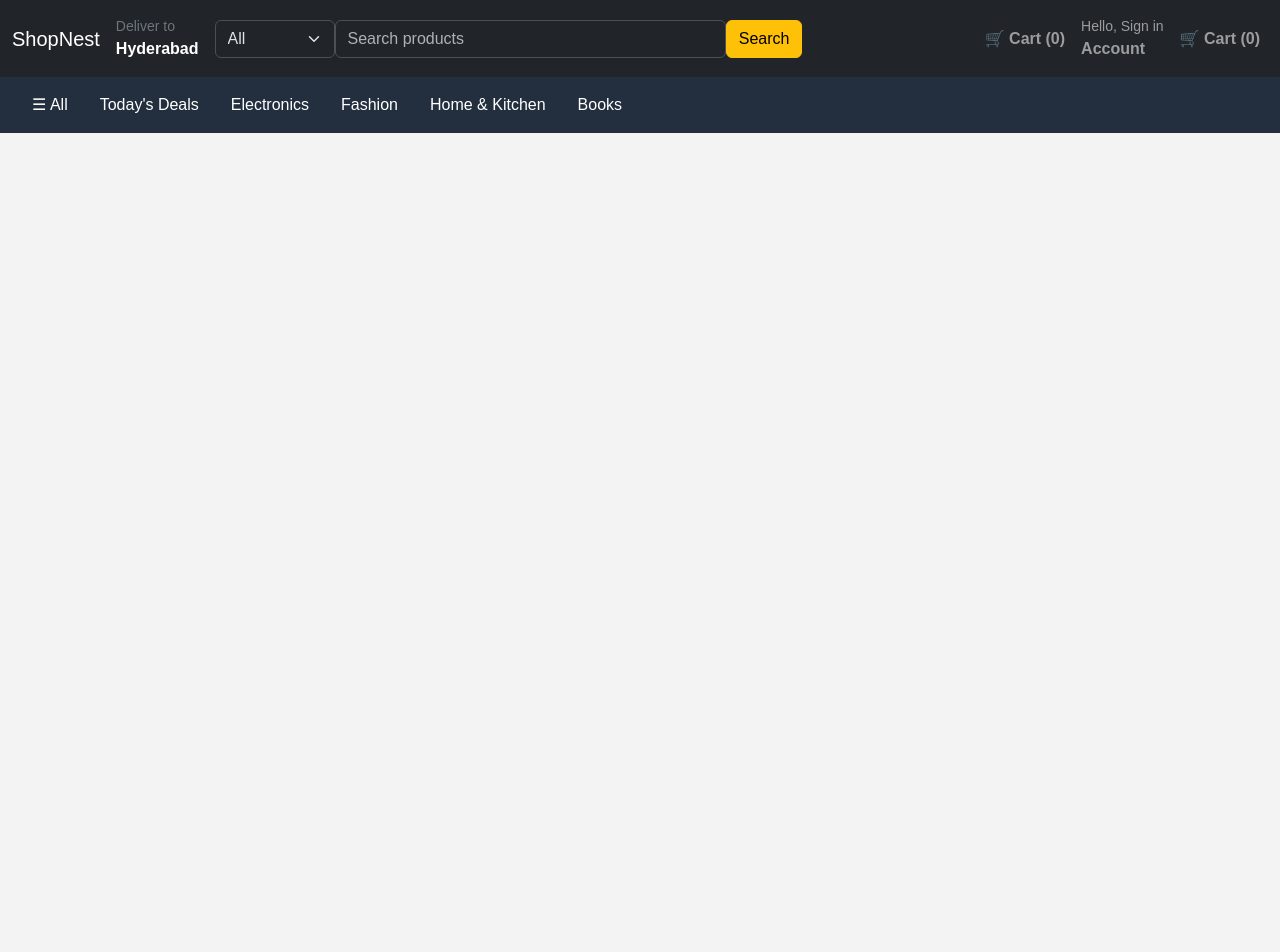
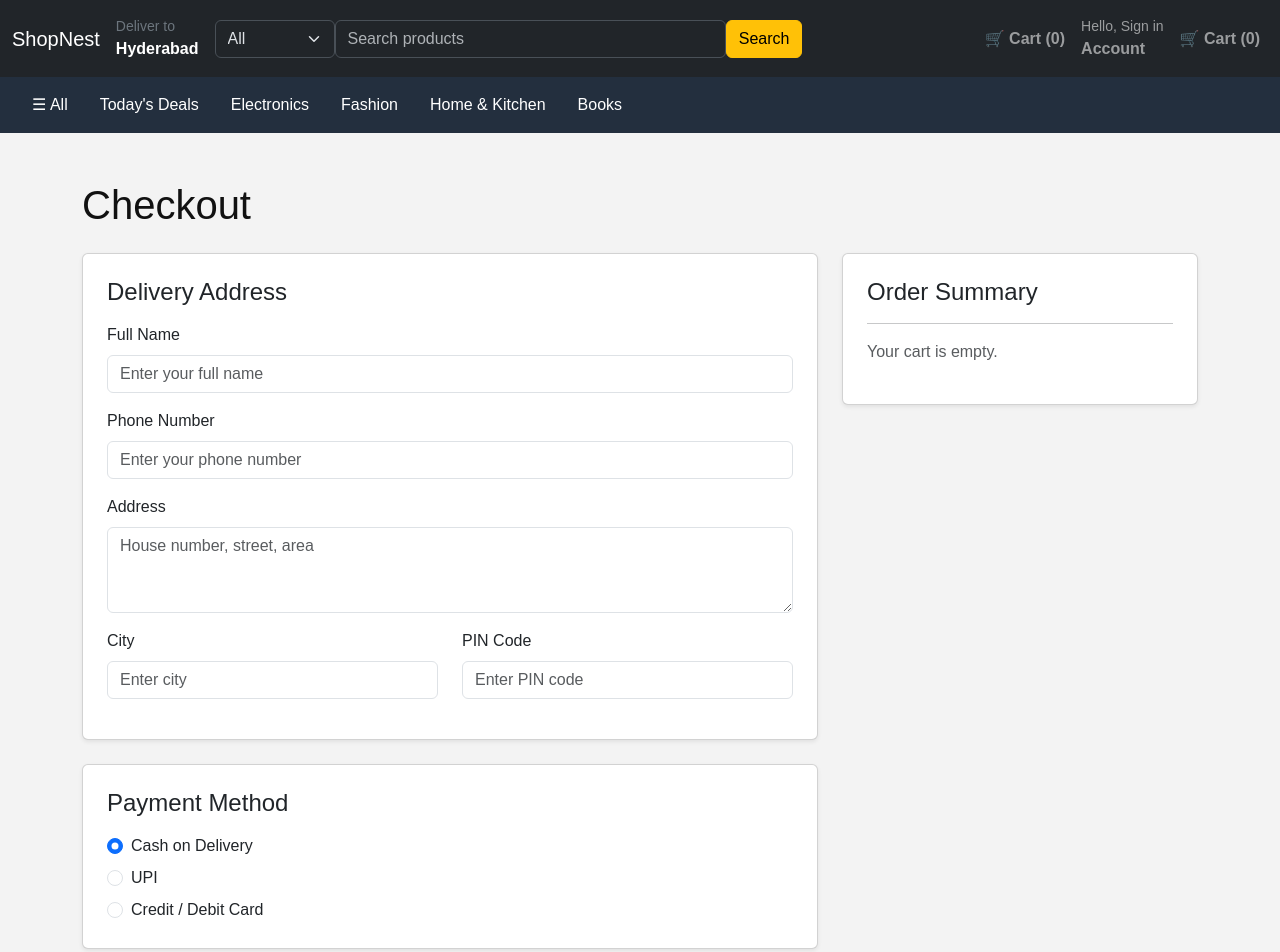
Before and after one commit to Keerthi2210/Amazon-clone-, a React app in the folder frontend/: page /checkout in a window 1280 px wide. Shown: the top 952 px of the page. Before the commit the page ends 800 px from the top, so only its background shows below. Built offline with nearby package versions, Linux system fonts and the light colour scheme; the HTML template or start-up script is replaced by a standard one.

Commit message:
Complete checkout formality

```diff
--- a/frontend/src/App.jsx
+++ b/frontend/src/App.jsx
@@ -7,6 +7,7 @@ import Products from './pages/Products'
 import ProductDetails from './pages/ProductDetails'
 import Signup from './pages/Signup'
 import Profile from './pages/Profile'
+import Checkout from './pages/Checkout'
 function App() {
   return (
     <>
@@ -35,6 +36,7 @@ function App() {
           element={<Signup />}
         />
         <Route path="/profile" element={<Profile />} />
+        <Route path="/checkout" element={<Checkout />} />
       </Routes>
     </>
   )
--- a/frontend/src/context/CartContext.jsx
+++ b/frontend/src/context/CartContext.jsx
@@ -64,6 +64,10 @@ export function CartProvider({ children }) {
       )
     )
   }
+  const clearCart = () => {
+    setCartItems([])
+  }
+
   return (
     <CartContext.Provider
       value={{
@@ -71,7 +75,8 @@ export function CartProvider({ children }) {
         addToCart,
         increaseQuantity,
         decreaseQuantity,
-        removeFromCart
+        removeFromCart,
+        clearCart
       }}
       >
       {children}
--- a/frontend/src/pages/Cart.jsx
+++ b/frontend/src/pages/Cart.jsx
@@ -1,3 +1,4 @@
+import { useNavigate } from 'react-router-dom'
 import { useContext } from 'react'
 import {
   Container,
@@ -10,12 +11,15 @@ import {
 import CartContext from '../context/CartContext'
 
 function Cart() {
+
   const {
     cartItems,
     increaseQuantity,
     decreaseQuantity,
     removeFromCart
   } = useContext(CartContext)
+
+  const navigate = useNavigate()
 
   const cartTotal = cartItems.reduce(
     (total, item) =>
@@ -246,10 +250,10 @@ function Cart() {
                   <Button
                     variant="warning"
                     className="w-100 mt-3"
+                    onClick={() => navigate('/checkout')}
                   >
                     Proceed to Checkout
                   </Button>
-
                 </Card.Body>
               </Card>
 
--- /dev/null
+++ b/frontend/src/pages/Checkout.jsx
@@ -0,0 +1,356 @@
+import {
+  useContext,
+  useState
+} from 'react'
+
+import {
+  Container,
+  Row,
+  Col,
+  Card,
+  Form,
+  Button,
+  Alert
+} from 'react-bootstrap'
+import { useNavigate } from 'react-router-dom'
+import CartContext from '../context/CartContext'
+
+function Checkout() {
+  const { cartItems, clearCart } = useContext(CartContext)
+  const navigate = useNavigate()
+
+  // Calculate final cart price
+  const cartTotal = cartItems.reduce(
+    (total, item) =>
+      total + item.price * item.quantity,
+    0
+  )
+
+  // Calculate total number of items
+  const totalItems = cartItems.reduce(
+    (total, item) =>
+      total + item.quantity,
+    0
+  )
+
+  // Checkout form data
+  const [fullName, setFullName] = useState('')
+  const [phone, setPhone] = useState('')
+  const [address, setAddress] = useState('')
+  const [city, setCity] = useState('')
+  const [pinCode, setPinCode] = useState('')
+
+  // Default payment method
+  const [paymentMethod, setPaymentMethod] =
+    useState('Cash on Delivery')
+  const [error, setError] = useState('')
+  const handlePlaceOrder = () => {
+    if (
+      !fullName.trim() ||
+      !phone.trim() ||
+      !address.trim() ||
+      !city.trim() ||
+      !pinCode.trim()
+    ) {
+      setError('Please fill in all delivery details.')
+      return
+    }
+
+    if (phone.length !== 10) {
+      setError(
+        'Please enter a valid 10-digit phone number.'
+      )
+      return
+    }
+
+    if (pinCode.length !== 6) {
+      setError(
+        'Please enter a valid 6-digit PIN code.'
+      )
+      return
+    }
+
+    setError('')
+
+    clearCart()
+
+    navigate('/')
+  }
+  return (
+    <Container className="py-5">
+      <h1 className="mb-4">
+        Checkout
+      </h1>
+
+      <Row className="g-4">
+
+        {/* LEFT SIDE */}
+        <Col lg={8}>
+
+          {/* DELIVERY ADDRESS */}
+          <Card className="shadow-sm mb-4">
+            <Card.Body className="p-4">
+              <h4 className="mb-3">
+                Delivery Address
+              </h4>
+
+              <Form>
+                {/* FULL NAME */}
+                <Form.Group className="mb-3">
+                  <Form.Label>
+                    Full Name
+                  </Form.Label>
+
+                  <Form.Control
+                    type="text"
+                    placeholder="Enter your full name"
+                    value={fullName}
+                    onChange={(event) =>
+                      setFullName(event.target.value)
+                    }
+                  />
+                </Form.Group>
+
+                {/* PHONE NUMBER */}
+                <Form.Group className="mb-3">
+                  <Form.Label>
+                    Phone Number
+                  </Form.Label>
+
+                  <Form.Control
+                    type="tel"
+                    placeholder="Enter your phone number"
+                    value={phone}
+                    onChange={(event) =>
+                      setPhone(event.target.value)
+                    }
+                  />
+                </Form.Group>
+
+                {/* ADDRESS */}
+                <Form.Group className="mb-3">
+                  <Form.Label>
+                    Address
+                  </Form.Label>
+
+                  <Form.Control
+                    as="textarea"
+                    rows={3}
+                    placeholder="House number, street, area"
+                    value={address}
+                    onChange={(event) =>
+                      setAddress(event.target.value)
+                    }
+                  />
+                </Form.Group>
+
+                <Row>
+                  {/* CITY */}
+                  <Col md={6}>
+                    <Form.Group className="mb-3">
+                      <Form.Label>
+                        City
+                      </Form.Label>
+
+                      <Form.Control
+                        type="text"
+                        placeholder="Enter city"
+                        value={city}
+                        onChange={(event) =>
+                          setCity(event.target.value)
+                        }
+                      />
+                    </Form.Group>
+                  </Col>
+
+                  {/* PIN CODE */}
+                  <Col md={6}>
+                    <Form.Group className="mb-3">
+                      <Form.Label>
+                        PIN Code
+                      </Form.Label>
+
+                      <Form.Control
+                        type="text"
+                        placeholder="Enter PIN code"
+                        value={pinCode}
+                        onChange={(event) =>
+                          setPinCode(event.target.value)
+                        }
+                      />
+                    </Form.Group>
+                  </Col>
+                </Row>
+              </Form>
+            </Card.Body>
+          </Card>
+
+          {/* PAYMENT METHOD */}
+          <Card className="shadow-sm">
+            <Card.Body className="p-4">
+              <h4 className="mb-3">
+                Payment Method
+              </h4>
+
+              <Form.Check
+                type="radio"
+                name="payment"
+                label="Cash on Delivery"
+                value="Cash on Delivery"
+                checked={
+                  paymentMethod ===
+                  'Cash on Delivery'
+                }
+                onChange={(event) =>
+                  setPaymentMethod(
+                    event.target.value
+                  )
+                }
+              />
+
+              <Form.Check
+                type="radio"
+                name="payment"
+                label="UPI"
+                value="UPI"
+                checked={
+                  paymentMethod === 'UPI'
+                }
+                onChange={(event) =>
+                  setPaymentMethod(
+                    event.target.value
+                  )
+                }
+                className="mt-2"
+              />
+
+              <Form.Check
+                type="radio"
+                name="payment"
+                label="Credit / Debit Card"
+                value="Credit / Debit Card"
+                checked={
+                  paymentMethod ===
+                  'Credit / Debit Card'
+                }
+                onChange={(event) =>
+                  setPaymentMethod(
+                    event.target.value
+                  )
+                }
+                className="mt-2"
+              />
+            </Card.Body>
+          </Card>
+        </Col>
+
+        {/* RIGHT SIDE */}
+        <Col lg={4}>
+          <Card className="shadow-sm">
+            <Card.Body className="p-4">
+              <h4>
+                Order Summary
+              </h4>
+
+              <hr />
+
+              {cartItems.length === 0 ? (
+                <p className="text-muted">
+                  Your cart is empty.
+                </p>
+              ) : (
+                <>
+                  {/* PRODUCTS */}
+                  {cartItems.map((item) => (
+                    <div
+                      key={item.id}
+                      className="
+                        d-flex
+                        justify-content-between
+                        mb-3
+                      "
+                    >
+                      <div>
+                        <strong>
+                          {item.name}
+                        </strong>
+
+                        <div className="text-muted">
+                          Qty: {item.quantity}
+                        </div>
+                      </div>
+
+                      <span>
+                        ₹
+                        {(
+                          item.price *
+                          item.quantity
+                        ).toLocaleString(
+                          'en-IN'
+                        )}
+                      </span>
+                    </div>
+                  ))}
+
+                  <hr />
+
+                  {/* TOTAL ITEMS */}
+                  <div
+                    className="
+                      d-flex
+                      justify-content-between
+                      mb-2
+                    "
+                  >
+                    <span>
+                      Items
+                    </span>
+
+                    <span>
+                      {totalItems}
+                    </span>
+                  </div>
+
+                  {/* TOTAL PRICE */}
+                  <div
+                    className="
+                      d-flex
+                      justify-content-between
+                      align-items-center
+                    "
+                  >
+                    <h5>
+                      Total
+                    </h5>
+
+                    <h4 className="text-danger">
+                      ₹
+                      {cartTotal.toLocaleString(
+                        'en-IN'
+                      )}
+                    </h4>
+                  </div>
+                  {error && (
+                    <Alert variant="danger">
+                      {error}
+                    </Alert>
+                  )}
+                  {/* PLACE ORDER */}
+                  <Button
+                    variant="warning"
+                    className="w-100 mt-3"
+                    onClick={handlePlaceOrder}
+                  >
+                    Place Order
+                  </Button>
+                </>
+              )}
+            </Card.Body>
+          </Card>
+        </Col>
+      </Row>
+    </Container>
+  )
+}
+
+export default Checkout
```
Lines whose indentation alone changed are shown as unchanged.
